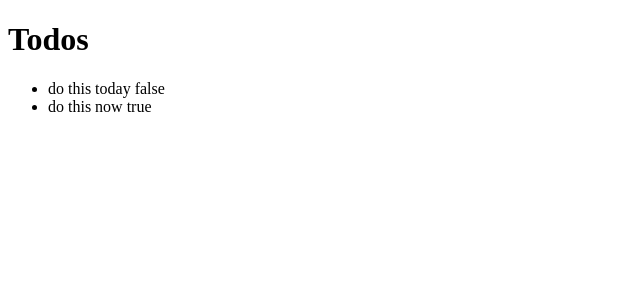
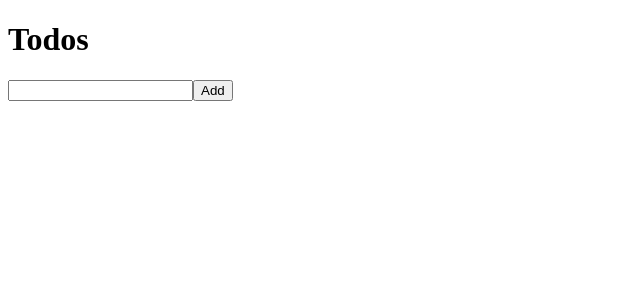
Before and after one commit to crc2220/fresh, a React app: page / in a window 1280 px wide. Shown: the top 300 px of the page, without its empty margins (0-640 px from the left). Built offline with nearby package versions, Linux system fonts and the light colour scheme.

Commit message:
slowly trying to use recoil the right way..

```diff
--- a/package.json
+++ b/package.json
@@ -12,9 +12,11 @@
   "author": "",
   "license": "ISC",
   "dependencies": {
+    "@types/uuid": "^8.3.0",
     "react": "^16.13.1",
     "react-dom": "^16.13.1",
-    "recoil": "0.0.10"
+    "recoil": "0.0.10",
+    "uuid": "^3.4.0"
   },
   "devDependencies": {
     "@babel/core": "^7.11.6",
--- a/src/atoms/todos.tsx
+++ b/src/atoms/todos.tsx
@@ -1,8 +1,11 @@
-import { atom } from "recoil";
-export const todosState = atom({
+import { atom, atomFamily } from "recoil";
+
+export const todosFamily = atomFamily({
   key: "todos",
-  default: [
-    { description: "do this today", done: false },
-    { description: "do this now", done: true },
-  ],
+  default: { description: "", id: "" },
 });
+
+export const todosIDs = atom({
+  key: "todosIDs",
+  default: [],
+});
--- a/src/components/App.tsx
+++ b/src/components/App.tsx
@@ -1,15 +1,13 @@
 import * as React from "react";
 import { Todos } from "./Todos";
-import { todosState } from "../atoms";
-import { useRecoilValue } from "recoil";
+import { Form } from "./Form";
 
 export const App = (): JSX.Element => {
-  const todos = useRecoilValue(todosState);
-
   return (
     <>
       <h1>Todos</h1>
-      <Todos todos={todos} />
+      <Form />
+      <Todos />
     </>
   );
 };
--- /dev/null
+++ b/src/components/Form.tsx
@@ -0,0 +1,36 @@
+import * as React from "react";
+import { v4 as uuidv4 } from "uuid";
+import { todosIDs, todosFamily } from "../atoms";
+import {
+  atom,
+  useRecoilState,
+  useRecoilCallback,
+  SerializableParam,
+} from "recoil";
+export const Form = () => {
+  const inputAtom = atom({
+    key: "input",
+    default: "",
+  });
+  const [inputVal, setInputVal] = useRecoilState(inputAtom);
+  const createTodo = useRecoilCallback(
+    ({ set }) => (todoID: SerializableParam, description) => {
+      set(todosIDs, (currVal) => [...currVal, todoID]);
+      set(todosFamily(todoID), { id: todoID, description });
+    },
+    []
+  );
+  const addTodo = () => {
+    createTodo(uuidv4(), inputVal);
+    setInputVal("");
+  };
+  const handleInputChange = (e: React.ChangeEvent<HTMLInputElement>) => {
+    setInputVal(e.target.value);
+  };
+  return (
+    <form onSubmit={(e) => e.preventDefault()}>
+      <input onChange={handleInputChange} type="text" value={inputVal} />
+      <button onClick={addTodo}>Add</button>
+    </form>
+  );
+};
--- a/src/components/Todo.tsx
+++ b/src/components/Todo.tsx
@@ -1,24 +1,21 @@
 import * as React from "react";
-import { atomFamily, useRecoilValue } from "recoil";
-import { ITodo } from "../types/Todo";
-export const todoStateFamily = atomFamily({
-  key: "todo",
-  default: {
-    description: "",
-    done: false,
-  },
-});
+import { useRecoilValue, useRecoilCallback } from "recoil";
+import { todosFamily, todosIDs } from "../atoms";
 
 interface Props {
-  todo: ITodo;
-  toggleTodo: Function;
-  id: Number;
+  id: string;
 }
 
-export const Todo = ({ todo, toggleTodo, id }: Props) => {
+export const Todo = ({ id }: Props) => {
+  const todo = useRecoilValue(todosFamily(id));
+  const removeTodo = useRecoilCallback(({ set }) => (todoID: string) => {
+    set(todosIDs, (currVal) => {
+      return currVal.filter((x) => x !== todoID);
+    });
+  });
   return (
-    <li onClick={() => toggleTodo(id)}>
-      {todo.description} {todo.done.toString()}
+    <li>
+      {todo.description} <button onClick={() => removeTodo(id)}>-</button>
     </li>
   );
 };
--- a/src/components/Todos.tsx
+++ b/src/components/Todos.tsx
@@ -1,32 +1,13 @@
 import * as React from "react";
-import { useSetRecoilState } from "recoil";
-import { todosState } from "../atoms";
+import { useRecoilValue } from "recoil";
 import { Todo } from "./Todo";
-import { ITodo } from "../types/Todo";
-interface Props {
-  todos: ITodo[];
-}
-export const Todos = ({ todos }: Props) => {
-  const setTodos = useSetRecoilState(todosState);
-
-  const toggleTodo = (id: number) => {
-    const newTodos = todos.map((todo, index) => {
-      if (index == id) {
-        todo = {
-          ...todo,
-          done: !todo.done,
-        };
-      }
-      return todo;
-    });
-    setTodos(newTodos);
-  };
+import { todosIDs } from "../atoms";
+export const Todos = () => {
+  const todos = useRecoilValue(todosIDs);
   return (
     <ul>
-      {todos.map((todo, index) => {
-        return (
-          <Todo toggleTodo={toggleTodo} todo={todo} key={index} id={index} />
-        );
+      {todos.map((id, index) => {
+        return <Todo id={id} key={index} />;
       })}
     </ul>
   );
--- a/src/types/Todo.ts
+++ b/src/types/Todo.ts
@@ -1,4 +1,4 @@
 export interface ITodo {
   description: string;
-  done: boolean;
+  id: string;
 }
```
Also changed, not shown: 1 other file (tests, documents, lock files or other folders).
